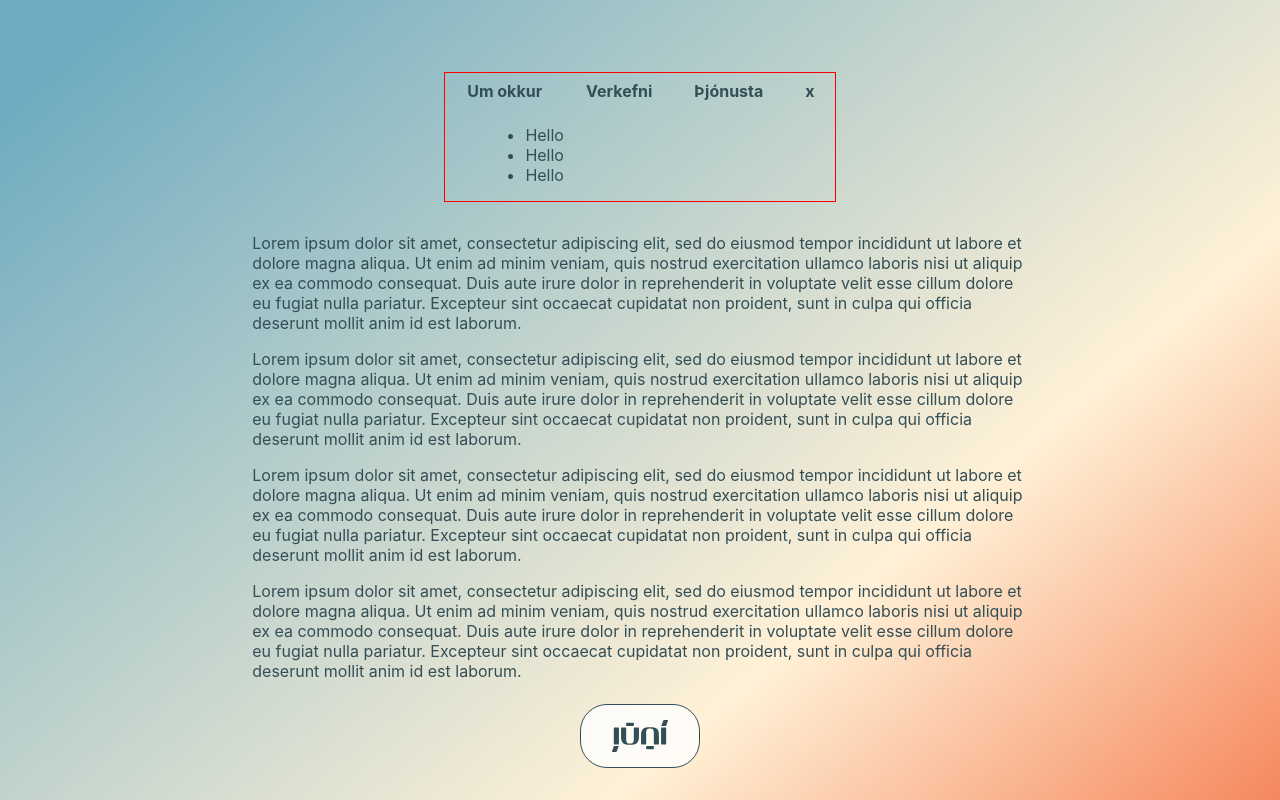
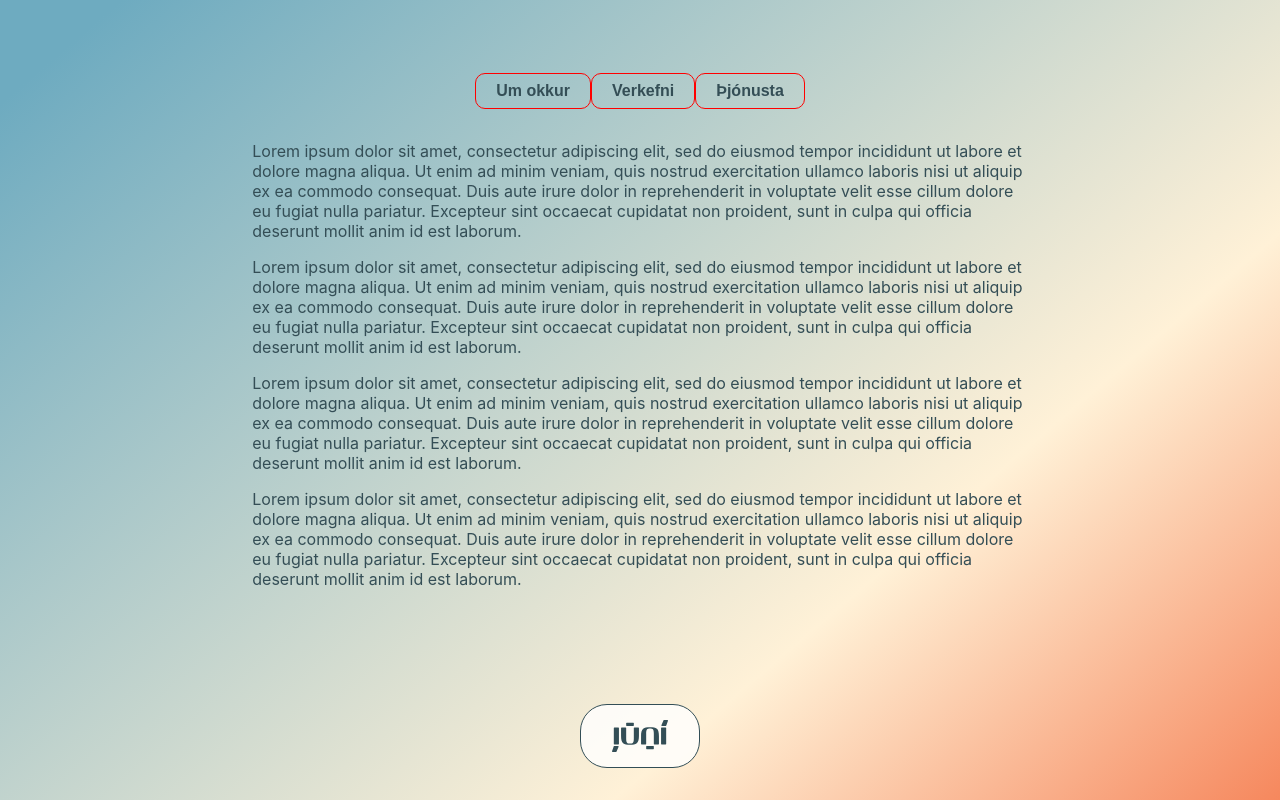
Before and after one commit to siggiarni/juni-demo, a Next.js app: page / in a window 1280 px wide. Built offline with nearby package versions, Linux system fonts and the light colour scheme.

Commit message:
replace menu with popover

```diff
--- a/pages/index.js
+++ b/pages/index.js
@@ -1,89 +1,98 @@
 import Head from "next/head";
 import Image from "next/image";
+import { Popover, Transition } from "@headlessui/react";
 import styles from "../styles/Home.module.css";
 
 export default function Home() {
     return (
-        <div className={styles.container}>
+        <>
             <Head>
                 <title>Juni demo</title>
                 <link rel="icon" href="/favicon.ico" />
             </Head>
 
-            <div>
             <header className={styles.header}>
                 <a href="#" class="logo">
                     <img src="/logo.svg" alt="Júní" className={styles.logo__symbol} />
                 </a>
             </header>
-                <nav className={styles.nav}>
-                    <menu className={styles.nav__wrapper}>
-                        <li className={styles.nav__item}>
-                            <a href="#" class={styles.nav__link}>
-                                Um okkur
-                            </a>
-                            <menu class="nav__submenu">
-                                <ul>
-                                    <li>
-                                        <a href="#">Hello</a>
-                                    </li>
-                                    <li>
-                                        <a href="#">Hello</a>
-                                    </li>
-                                    <li>
-                                        <a href="#">Hello</a>
-                                    </li>
-                                </ul>
-                            </menu>
-                        </li>
-                        <li className={styles.nav__item}>
-                            <a href="#" class={styles.nav__link}>
-                                Verkefni
-                            </a>
-                        </li>
-                        <li className={styles.nav__item}>
-                            <a href="#" class={styles.nav__link}>
-                                Þjónusta
-                            </a>
-                        </li>
-                        <li className={styles.nav__item}>
-                            <a href="#" class={styles.nav__link}>
-                                x
-                            </a>
-                        </li>
-                    </menu>
-                </nav>
+
+            <Popover.Group className={styles.nav} as="nav">
+                <Popover className={styles.nav__item}>
+                    <Popover.Button className={styles.nav__button}>Um okkur</Popover.Button>
+                    <Transition
+                        enter={styles.panel__animate}
+                        enterFrom={styles.opacity0}
+                        enterTo={styles.opacity100}
+                        leave={styles.panel__animate}
+                        leaveFrom={styles.opacity100}
+                        leaveTo={styles.opacity0}
+                    >
+                        <Popover.Panel className={styles.nav__panel}>
+                            <div className={styles.nav__list}>
+                                <a href="/analytics">Analytics</a>
+                                <a href="/engagement">Engagement</a>
+                                <a href="/security">Security</a>
+                                <a href="/integrations">Integrations</a>
+                            </div>
+                        </Popover.Panel>
+                    </Transition>
+                </Popover>
+
+                <Popover className={styles.nav__item}>
+                    <Popover.Button className={styles.nav__button}>Verkefni</Popover.Button>
+                    <Popover.Panel className={styles.nav__panel}>
+                        <div className={styles.nav__list}>
+                            <a href="/analytics">Analytics</a>
+                            <a href="/engagement">Engagement</a>
+                            <a href="/security">Security</a>
+                            <a href="/integrations">Integrations</a>
+                        </div>
+                    </Popover.Panel>
+                </Popover>
+                <Popover className={styles.nav__item}>
+                    <Popover.Button className={styles.nav__button}>Þjónusta</Popover.Button>
+                    <Popover.Panel className={styles.nav__panel}>
+                        <div className={styles.nav__list}>
+                            <a href="/analytics">Analytics</a>
+                            <a href="/engagement">Engagement</a>
+                            <a href="/security">Security</a>
+                            <a href="/integrations">Integrations</a>
+                        </div>
+                    </Popover.Panel>
+                </Popover>
+            </Popover.Group>
+
             <main className={styles.main}>
                 <p>
-                        Lorem ipsum dolor sit amet, consectetur adipiscing elit, sed do eiusmod tempor incididunt ut
-                        labore et dolore magna aliqua. Ut enim ad minim veniam, quis nostrud exercitation ullamco
-                        laboris nisi ut aliquip ex ea commodo consequat. Duis aute irure dolor in reprehenderit in
-                        voluptate velit esse cillum dolore eu fugiat nulla pariatur. Excepteur sint occaecat cupidatat
-                        non proident, sunt in culpa qui officia deserunt mollit anim id est laborum.
+                    Lorem ipsum dolor sit amet, consectetur adipiscing elit, sed do eiusmod tempor incididunt ut labore
+                    et dolore magna aliqua. Ut enim ad minim veniam, quis nostrud exercitation ullamco laboris nisi ut
+                    aliquip ex ea commodo consequat. Duis aute irure dolor in reprehenderit in voluptate velit esse
+                    cillum dolore eu fugiat nulla pariatur. Excepteur sint occaecat cupidatat non proident, sunt in
+                    culpa qui officia deserunt mollit anim id est laborum.
                 </p>
                 <p>
-                        Lorem ipsum dolor sit amet, consectetur adipiscing elit, sed do eiusmod tempor incididunt ut
-                        labore et dolore magna aliqua. Ut enim ad minim veniam, quis nostrud exercitation ullamco
-                        laboris nisi ut aliquip ex ea commodo consequat. Duis aute irure dolor in reprehenderit in
-                        voluptate velit esse cillum dolore eu fugiat nulla pariatur. Excepteur sint occaecat cupidatat
-                        non proident, sunt in culpa qui officia deserunt mollit anim id est laborum.
+                    Lorem ipsum dolor sit amet, consectetur adipiscing elit, sed do eiusmod tempor incididunt ut labore
+                    et dolore magna aliqua. Ut enim ad minim veniam, quis nostrud exercitation ullamco laboris nisi ut
+                    aliquip ex ea commodo consequat. Duis aute irure dolor in reprehenderit in voluptate velit esse
+                    cillum dolore eu fugiat nulla pariatur. Excepteur sint occaecat cupidatat non proident, sunt in
+                    culpa qui officia deserunt mollit anim id est laborum.
                 </p>
                 <p>
-                        Lorem ipsum dolor sit amet, consectetur adipiscing elit, sed do eiusmod tempor incididunt ut
-                        labore et dolore magna aliqua. Ut enim ad minim veniam, quis nostrud exercitation ullamco
-                        laboris nisi ut aliquip ex ea commodo consequat. Duis aute irure dolor in reprehenderit in
-                        voluptate velit esse cillum dolore eu fugiat nulla pariatur. Excepteur sint occaecat cupidatat
-                        non proident, sunt in culpa qui officia deserunt mollit anim id est laborum.
+                    Lorem ipsum dolor sit amet, consectetur adipiscing elit, sed do eiusmod tempor incididunt ut labore
+                    et dolore magna aliqua. Ut enim ad minim veniam, quis nostrud exercitation ullamco laboris nisi ut
+                    aliquip ex ea commodo consequat. Duis aute irure dolor in reprehenderit in voluptate velit esse
+                    cillum dolore eu fugiat nulla pariatur. Excepteur sint occaecat cupidatat non proident, sunt in
+                    culpa qui officia deserunt mollit anim id est laborum.
                 </p>
                 <p>
-                        Lorem ipsum dolor sit amet, consectetur adipiscing elit, sed do eiusmod tempor incididunt ut
-                        labore et dolore magna aliqua. Ut enim ad minim veniam, quis nostrud exercitation ullamco
-                        laboris nisi ut aliquip ex ea commodo consequat. Duis aute irure dolor in reprehenderit in
-                        voluptate velit esse cillum dolore eu fugiat nulla pariatur. Excepteur sint occaecat cupidatat
-                        non proident, sunt in culpa qui officia deserunt mollit anim id est laborum.
+                    Lorem ipsum dolor sit amet, consectetur adipiscing elit, sed do eiusmod tempor incididunt ut labore
+                    et dolore magna aliqua. Ut enim ad minim veniam, quis nostrud exercitation ullamco laboris nisi ut
+                    aliquip ex ea commodo consequat. Duis aute irure dolor in reprehenderit in voluptate velit esse
+                    cillum dolore eu fugiat nulla pariatur. Excepteur sint occaecat cupidatat non proident, sunt in
+                    culpa qui officia deserunt mollit anim id est laborum.
                 </p>
             </main>
-            </div>
-        </div>
+        </>
     );
 }
--- a/styles/Home.module.css
+++ b/styles/Home.module.css
@@ -20,25 +20,42 @@
     justify-content: center;
 }
 
+.active {
+    border: 10px solid red;
+}
+
 .nav {
     text-align: center;
+    display: flex;
+    justify-content: center;
+    /* align-items: center; */
 }
 
-.nav__wrapper {
+/* .nav__wrapper {
     margin: 0;
     padding: 0;
     list-style: none;
     display: inline-flex;
     gap: 0.125em;
     outline: 1px solid red;
+} */
+
+.hello {
+    color: red;
+}
+
+.foo {
+    background: red;
 }
 
 .nav__item {
-    flex: 0 1 120px;
     position: relative;
 }
 
-.nav__link {
+.nav__button {
+    /* flex: 0 1 120px; */
+    /* position: relative; */
+
     /* min-width: 7.1875em; */
     padding: 8px 20px;
     border-radius: 10px;
@@ -46,7 +63,56 @@
     font-weight: bold;
     font-size: 1em;
     color: var(--darkblue);
-    display: block;
+    /* display: block; */
+    appearance: none;
+    background: none;
+    border: none;
+    border: 1px solid red;
+}
+
+.nav__item[aria-expanded="true"] {
+    color: blue;
+    background-color: red;
+}
+
+.nav__panel {
+    position: absolute;
+    outline: 1px solid red;
+    padding: 1em;
+    background-color: white;
+    border-radius: 1em;
+    /* transform: translate(10px); */
+}
+
+.panel__animate {
+    transition: all 2s;
+}
+
+.opacity0 {
+    opacity: 0;
+}
+
+.opacity100 {
+    opacity: 100;
+}
+
+.nav__list {
+    display: flex;
+    flex-direction: column;
+    gap: 1em;
+
+    /* text-align: left; */
+}
+
+.nav__link {
+    /* min-width: 7.1875em;
+    padding: 8px 20px;
+    border-radius: 10px;
+    text-decoration: none;
+    font-weight: bold;
+    font-size: 1em;
+    color: var(--darkblue);
+    display: block; */
 }
 
 .nav__link:hover,
```
Lines whose indentation alone changed are shown as unchanged.
